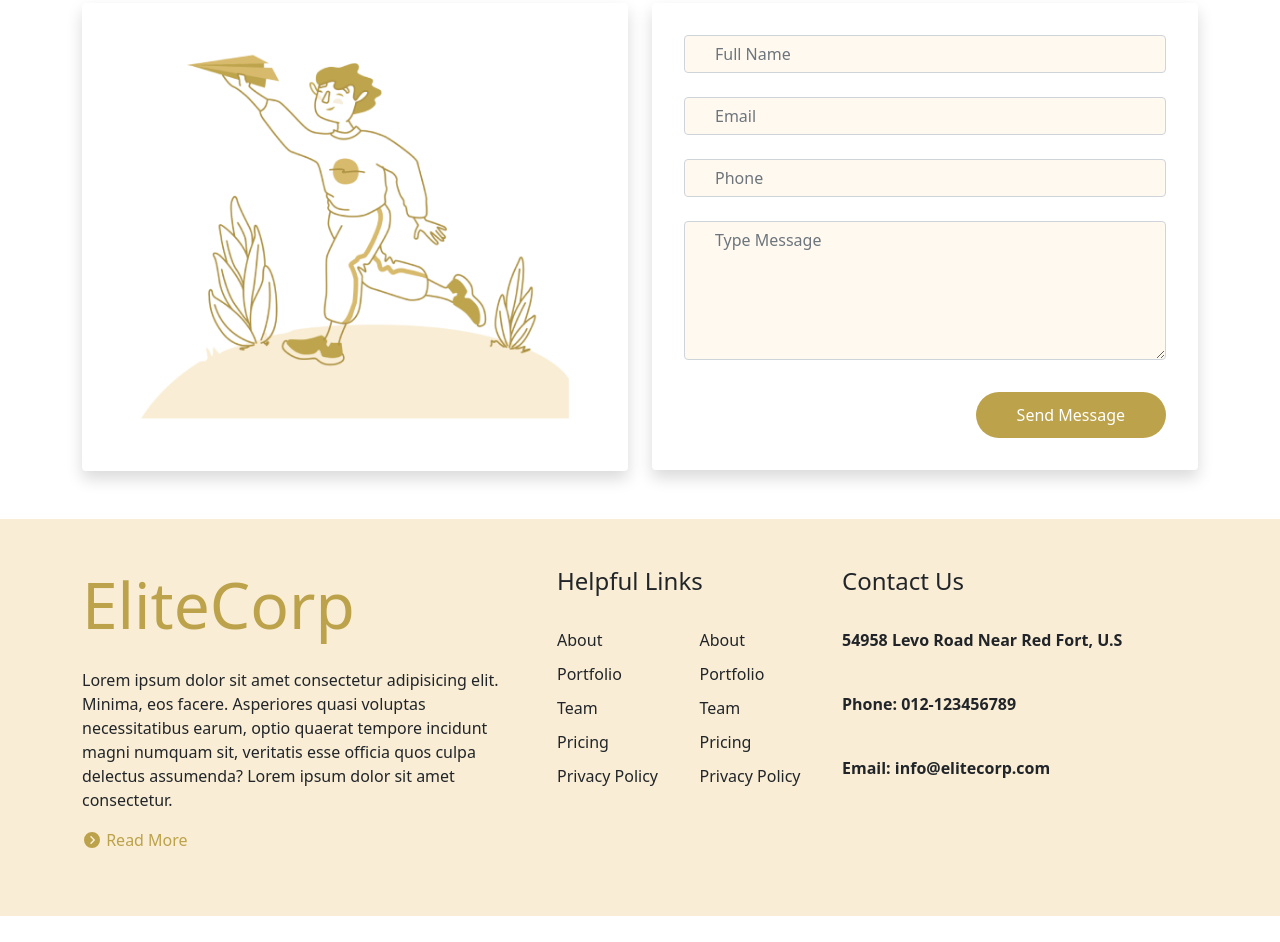
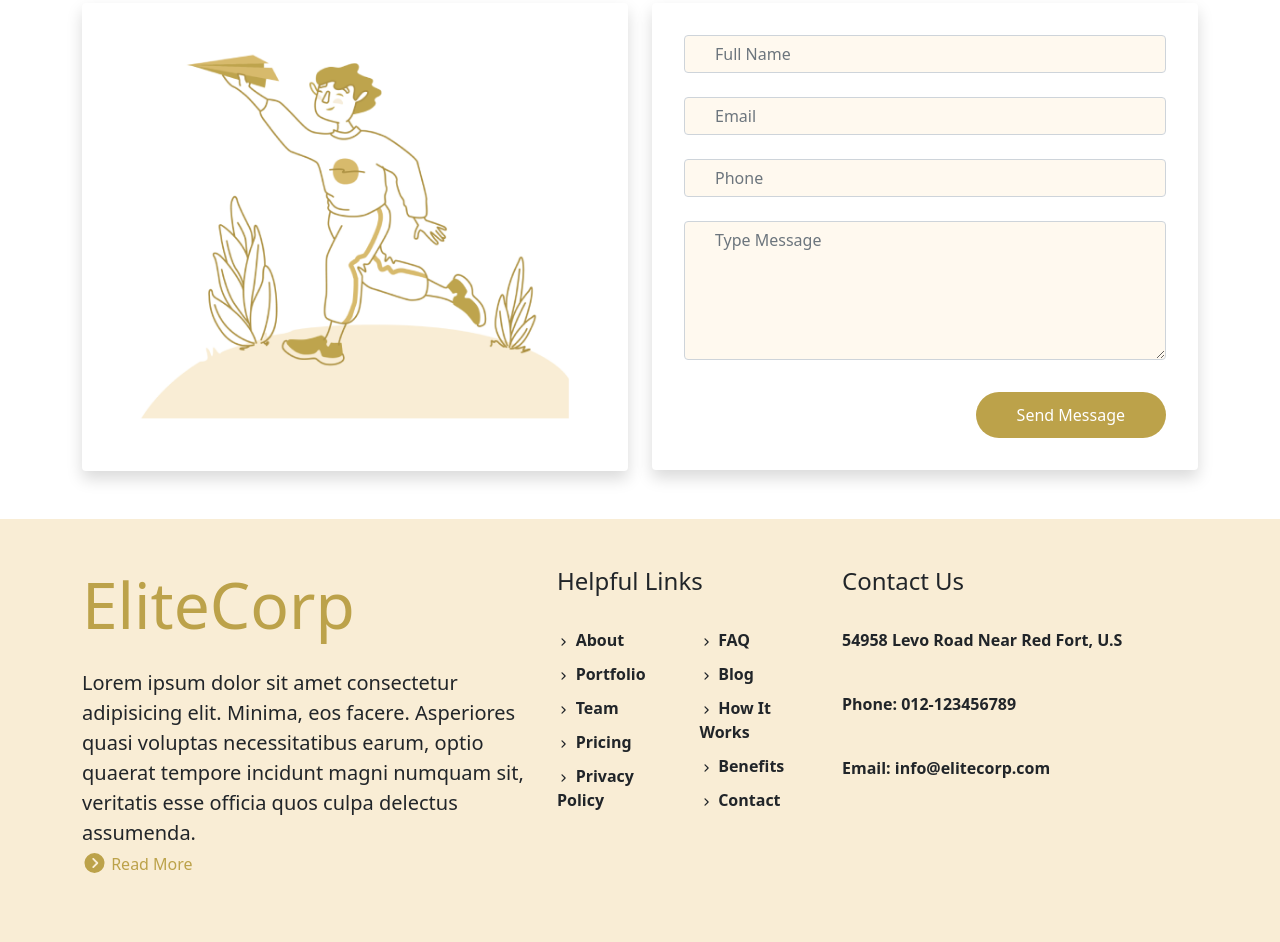
Before and after one commit to udaymondal/EliteCorp, a plain HTML site: page index.html in a window 1280 px wide. Shown: the part 2442-3384 px from the top of the page. Before the commit the page ends 3358 px from the top, so only its background shows below. Drawn offline with Linux system fonts and the light colour scheme; files whose address does not match are found by name.

Commit message:
debugged

```diff
--- a/css/style.css
+++ b/css/style.css
@@ -57,4 +57,9 @@ ul li a{
 }
 .helpful-link li{
     padding-bottom: 10px;
+    font-weight: 600;
 }
+.fa-angle-right{
+    padding-right: 2px;
+    font-size: 10px;
+}
--- a/index.html
+++ b/index.html
@@ -320,8 +320,9 @@
           <div class="col-md-5">
             <div>
               <h2 class="display-3 pb-3"><span class="fw-normal">Elite</span>Corp</h2>
-              <p class="p-0">Lorem ipsum dolor sit amet consectetur adipisicing elit. Minima, eos facere. Asperiores quasi voluptas necessitatibus earum, optio quaerat tempore incidunt magni numquam sit, veritatis esse officia quos culpa delectus assumenda? Lorem ipsum dolor sit amet consectetur.</p>
-              <p class="psd-theme-color"><i class="fa-solid fa-circle-chevron-right"></i> Read More</p>
+              <p class="p-0 lead">Lorem ipsum dolor sit amet consectetur adipisicing elit. Minima, eos facere. Asperiores quasi voluptas necessitatibus earum, optio quaerat tempore incidunt magni numquam sit, veritatis esse officia quos culpa delectus assumenda. <br>
+                <i class="fa-solid fa-circle-chevron-right"></i><span class="psd-theme-color fw-normal fs-6"> Read More</span>
+              </p>
             </div>
           </div>
           <div class="col-md-3">
@@ -330,20 +331,20 @@
               <div class="row">
                 <div class="col-md-6">
                   <ul class="helpful-link">
-                    <li>About</li>
-                    <li>Portfolio</li>
-                    <li>Team</li>
-                    <li>Pricing</li>
-                    <li>Privacy Policy</li>
+                    <li><i class="fa-solid fa-angle-right"></i> About</li>
+                    <li><i class="fa-solid fa-angle-right"></i> Portfolio</li>
+                    <li><i class="fa-solid fa-angle-right"></i> Team</li>
+                    <li><i class="fa-solid fa-angle-right"></i> Pricing</li>
+                    <li><i class="fa-solid fa-angle-right"></i> Privacy Policy</li>
                   </ul>
                 </div>
                 <div class="col-md-6">
                   <ul class="helpful-link">
-                    <li>About</li>
-                    <li>Portfolio</li>
-                    <li>Team</li>
-                    <li>Pricing</li>
-                    <li>Privacy Policy</li>
+                    <li><i class="fa-solid fa-angle-right"></i> FAQ</li>
+                    <li><i class="fa-solid fa-angle-right"></i> Blog</li>
+                    <li><i class="fa-solid fa-angle-right"></i> How It Works</li>
+                    <li><i class="fa-solid fa-angle-right"></i> Benefits</li>
+                    <li><i class="fa-solid fa-angle-right"></i> Contact</li>
                   </ul>
                 </div>
               </div>
```
Also changed, not shown: images/blog-1.jpg (deleted), images/blog-2.jpg (deleted), images/blog-3.jpg (deleted), images/logo (footer).png (deleted).
